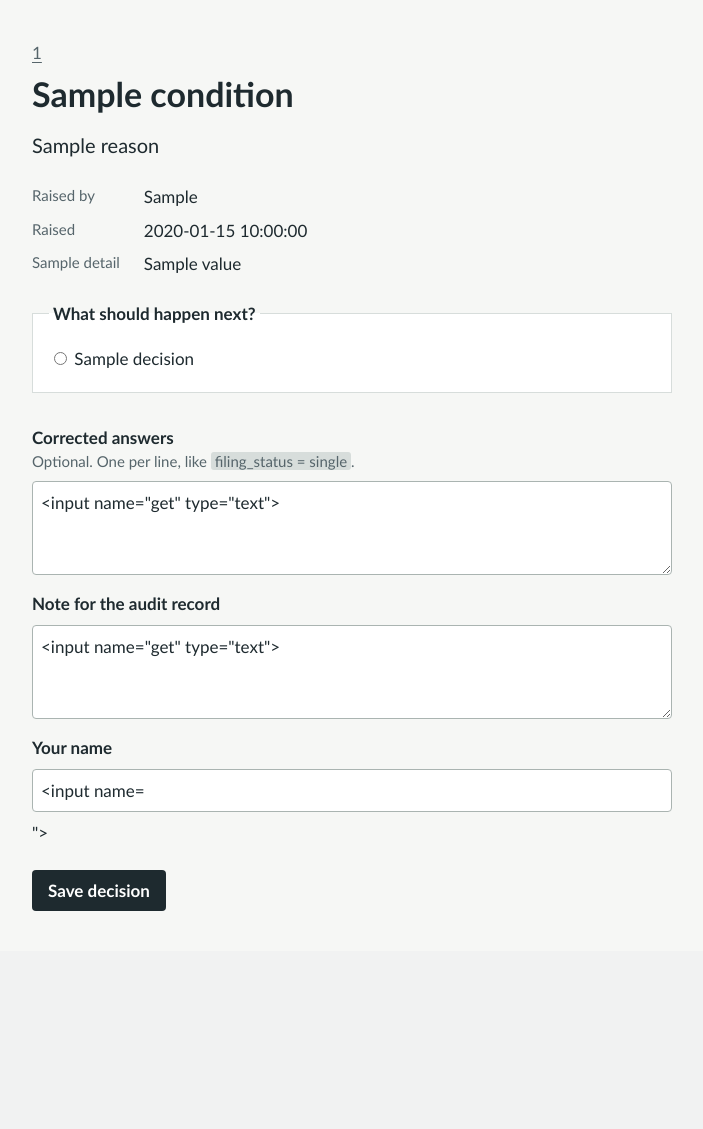
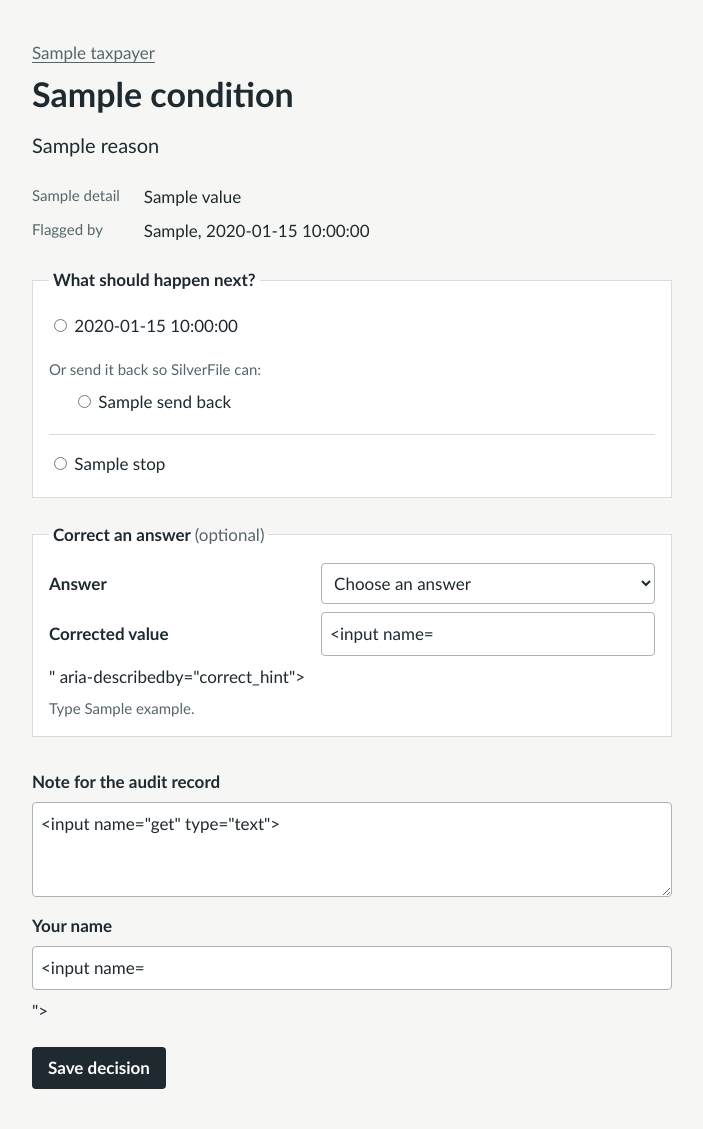
Before and after one commit to SJAlanA/kushim-silverfile-team3, a Flask app: template src/dashboard/templates/resolve.html in a window 1280 px wide. Shown: the part 62-1191 px from the top of the page, without its empty margins (32-735 px from the left). Before the commit the page ends 973 px from the top, so only its background shows below. Run offline with Flask 3, Linux system fonts and the light colour scheme; the template is opened without the code that fills it: most values are stand-ins (such as "Sample title", 1, 10 or a date in 2020); form fields are guessed from the names that the template uses.

Commit message:
Make the resolve form speak a volunteer's language
The heading uses the plain condition label, send-backs say what will be redone,
and an answer can be corrected by picking it from a list. Corrections go through
Intake's own parsers, so 'June 21, 1958' is stored as the taxpayer's answer
would be, and anything unreadable is refused in plain words. The queue shows
each return's reference number.

AI-assisted: Claude

```diff
--- a/src/dashboard/__init__.py
+++ b/src/dashboard/__init__.py
@@ -21,7 +21,9 @@ from flask import Flask, abort, flash, redirect, render_template, request, send_
 from langgraph.types import Command
 
 from src.agents import orchestrator
-from src.agents.intake_questions import BY_ID
+from src.agents import intake_parsing
+from src.agents.intake_questions import BY_ID, QUESTIONS
+from src.form.labels import DOC_TYPE_LABELS as DOC_TYPE_NAMES
 from src.dashboard.views import documents, key_figures, line_sections, outcome, readable
 from src.graph import SEND_BACK, build_graph, validate_decision
 from src.memory import get_checkpointer, list_sessions
@@ -114,15 +116,20 @@ def create_app(db_path: str | None = None) -> Flask:
         event = next((e for e in values.get("hitl", []) if e["event_id"] == event_id), None)
         if event is None:
             abort(404)
+        def page(form, status=200):
+            return render_template("resolve.html", session_id=session_id, s=values, event=event, form=form,
+                                   taxpayer=full_name(values.get("intake", {})), details=event_details(event, values),
+                                   carry_on=DECISION_LABELS["continue"], stop=DECISION_LABELS["stop"],
+                                   send_backs={key: label for key, label in DECISION_LABELS.items()
+                                               if key.startswith(SEND_BACK)},
+                                   correctable=CORRECTABLE, asked_about=answer_to_correct(event)), status
         if request.method == "GET" or event["status"] != "open":
-            return render_template("resolve.html", session_id=session_id, s=values, event=event,
-                                   decisions=DECISION_LABELS, form={})
+            return page({})
         try:
             payload = resolution_from_form(request.form, event_id)
         except ValueError as error:
             flash(str(error), "error")
-            return render_template("resolve.html", session_id=session_id, s=values, event=event,
-                                   decisions=DECISION_LABELS, form=request.form), 400
+            return page(request.form, 400)
         if not _waiting_on(graph, session_id, event_id):
             flash("This session isn't paused on that event right now. Refresh and try again.", "error")
             return redirect(url_for("session", session_id=session_id))
@@ -169,9 +176,63 @@ def resolution_from_form(form, event_id: str) -> dict:
     resolved_by = form.get("resolved_by", "").strip()
     if not resolved_by:
         raise ValueError("Add your name so the audit record shows who resolved this.")
+    updates = parse_updates(form.get("updates", ""))
+    qid, raw = form.get("correct_qid", ""), form.get("correct_value", "").strip()
+    if qid and raw:
+        updates[qid] = parse_correction(qid, raw)
     return {"event_id": event_id, "decision": validate_decision(form.get("decision", "")),
-            "note": form.get("note", "").strip(), "resolved_by": resolved_by,
-            "updates": parse_updates(form.get("updates", ""))}
+            "note": form.get("note", "").strip(), "resolved_by": resolved_by, "updates": updates}
+
+
+# Answers a volunteer can correct from the resolve form, read with Intake's own parsers so a
+# correction is stored exactly as the taxpayer's answer would be. SSNs and structured answers
+# (documents, dependents, schedules) are left to Intake.
+_PARSERS = {"name": intake_parsing.parse_name, "date": intake_parsing.parse_date,
+            "yes_no": intake_parsing.parse_yes_no, "amount": intake_parsing.parse_amount,
+            "filing_status": lambda text: intake_parsing.parse_filing_status(text)[0]}
+_EXAMPLES = {"name": "a name, using letters only", "date": "a date such as June 21, 1958",
+             "yes_no": "yes or no", "amount": "a whole-dollar amount such as 1,200, or none",
+             "filing_status": "single, married filing jointly, married filing separately, head of household "
+                              "or qualifying surviving spouse"}
+
+
+def parse_correction(qid: str, raw: str):
+    """Read one corrected answer. Raises ValueError, in plain words, when it can't be read."""
+    if qid not in CORRECTABLE:
+        raise ValueError("That answer can't be corrected here. Send the return back to ask the taxpayer again.")
+    value = _PARSERS[BY_ID[qid].kind](raw)
+    if value is None:
+        raise ValueError(f"“{raw}” doesn't read as {CORRECTABLE[qid]['example']}. "
+                         f"Check the corrected {CORRECTABLE[qid]['label'].lower()} and try again.")
+    return value
+
+
+def answer_to_correct(event: dict) -> str | None:
+    """The answer a volunteer most likely needs to change for this event, picked in the form to start with."""
+    if event["condition"] == "FILING_STATUS_AMBIGUITY":
+        return "filing_status"
+    return (event.get("details") or {}).get("question_id")
+
+
+def event_details(event: dict, values: dict) -> list[tuple[str, str]]:
+    """What an event is about, in plain words: the question and its current answer, or the document."""
+    details, rows = event.get("details") or {}, []
+    qid = details.get("question_id")
+    if qid in BY_ID:
+        rows.append(("About", label(qid)))
+        current = (values.get("intake") or {}).get(qid)
+        if current and not BY_ID[qid].sensitive:
+            shown = readable(mask(current.get("value")), qid)
+            rows.append(("Current answer", shown if isinstance(shown, str) else "; ".join(shown)))
+    record = (values.get("extracted") or {}).get(details.get("doc_id"))
+    if details.get("doc_id"):
+        doc_type = (record or {}).get("doc_type") or "Document"
+        rows.append(("Document", f"{DOC_TYPE_NAMES.get(doc_type, doc_type)} ({details['doc_id']})"))
+    if details.get("taxpayer_said"):
+        rows.append(("Taxpayer said", f"“{details['taxpayer_said']}”"))
+    shown = {"question_id", "doc_id", "taxpayer_said", "fingerprint"}
+    rows += [(key.replace("_", " ").capitalize(), plain(value)) for key, value in details.items() if key not in shown]
+    return rows
 
 
 def parse_updates(text: str) -> dict:
@@ -251,3 +312,6 @@ def format_time(value: str) -> str:
         return value or ""
     hour = moment.hour % 12 or 12
     return f"{moment:%b} {moment.day}, {moment:%Y}, {hour}:{moment:%M} {'AM' if moment.hour < 12 else 'PM'} UTC"
+
+
+CORRECTABLE = {q.qid: {"label": label(q.qid), "example": _EXAMPLES[q.kind]} for q in QUESTIONS if q.kind in _PARSERS}
--- a/src/dashboard/static/style.css
+++ b/src/dashboard/static/style.css
@@ -207,3 +207,17 @@ input:not([type="radio"]), textarea {
 .values dt { font-size: 16px; color: var(--ink); }
 .values dd { margin: 0; text-align: right; }
 .events .hint { display: block; }
+
+/* Resolve form: carry on, send back (grouped and indented) or stop; one answer can be corrected */
+.choice-group { margin: var(--s3) 0 var(--s1); color: var(--muted); font-size: 15px; }
+.choice-indent { padding-left: var(--s4); }
+.choice-stop { margin-top: var(--s3); padding-top: var(--s3); border-top: 1px solid var(--rule); }
+.hint-inline { color: var(--muted); font-weight: 400; }
+.correction { display: grid; grid-template-columns: max-content minmax(0, 1fr); gap: var(--s2) var(--s3); align-items: center; }
+.correction label { font-weight: 600; }
+select { font: inherit; color: inherit; width: 100%; padding: var(--s2); border: 1px solid #aab4b1; border-radius: 4px; background: var(--surface); }
+fieldset .hint { margin: var(--s2) 0 0; }
+
+/* Queue: fixed columns so names, dates and buttons line up */
+.queue { table-layout: fixed; }
+.queue .col-who { width: 170px; } .queue .col-by { width: 120px; } .queue .col-when { width: 220px; } .queue .col-action { width: 120px; }
--- a/src/dashboard/templates/resolve.html
+++ b/src/dashboard/templates/resolve.html
@@ -1,36 +1,59 @@
 {% extends "base.html" %}
-{% block title %}Resolve {{ event.condition }}{% endblock %}
+{% block title %}{{ condition_label(event.condition) }}{% endblock %}
 {% block content %}
-{% set first = s.intake.get("taxpayer_first_name") if s.intake else None %}
-<p class="meta crumb"><a href="{{ url_for('session', session_id=session_id) }}">{{ first.value if first else session_id }}</a></p>
-<h1>{{ event.condition|replace("_", " ")|lower|capitalize }}</h1>
+<p class="meta crumb"><a href="{{ url_for('session', session_id=session_id) }}">{{ taxpayer or "Ref. " ~ session_id|reference }}</a></p>
+<h1>{{ condition_label(event.condition) }}</h1>
 <p class="lead">{{ event.reason }}</p>
 <dl class="facts">
-  <dt>Raised by</dt><dd>{{ event.raised_by|replace("_", " ")|capitalize }}</dd>
-  <dt>Raised</dt><dd>{{ event.raised_at|when }}</dd>
-  {% for key, value in (event.details or {}).items() if key != "fingerprint" %}
-    <dt>{{ key|replace("_", " ")|capitalize }}</dt><dd>{{ value|plain }}</dd>
-  {% endfor %}
+  {% for name, value in details %}<dt>{{ name }}</dt><dd>{{ value }}</dd>{% endfor %}
+  <dt>Flagged by</dt><dd>{{ event.raised_by|replace("_", " ")|capitalize }}, {{ event.raised_at|when }}</dd>
 </dl>
 
 {% if event.status == "resolved" %}
-  <p class="notice notice-ok">Resolved: {{ event.resolution.decision }} by {{ event.resolution.resolved_by }} on {{ event.resolution.resolved_at|when }}.{% if event.resolution.note %} Note: {{ event.resolution.note }}{% endif %}</p>
+  <p class="notice notice-ok">{{ decision_done(event.resolution.decision) }} by {{ event.resolution.resolved_by }}, {{ event.resolution.resolved_at|when }}.{% if event.resolution.note %} Note: {{ event.resolution.note }}{% endif %}</p>
 {% else %}
+{% set chosen = form.get("decision", "continue") %}
 <form method="post" class="resolve">
   <fieldset>
     <legend>What should happen next?</legend>
-    {% for value, label in decisions.items() %}
-      <label class="choice"><input type="radio" name="decision" value="{{ value }}" required
-        {% if form.get("decision") == value or (not form.get("decision") and loop.first) %}checked{% endif %}> {{ label }}</label>
+    <label class="choice"><input type="radio" name="decision" value="continue" required {% if chosen == "continue" %}checked{% endif %}> {{ carry_on }}</label>
+    <p class="choice-group">Or send it back so SilverFile can:</p>
+    {% for value, label in send_backs.items() %}
+    <label class="choice choice-indent"><input type="radio" name="decision" value="{{ value }}" {% if chosen == value %}checked{% endif %}> {{ label }}</label>
     {% endfor %}
+    <label class="choice choice-stop"><input type="radio" name="decision" value="stop" {% if chosen == "stop" %}checked{% endif %}> {{ stop }}</label>
   </fieldset>
-  <label for="updates">Corrected answers <span class="hint">Optional. One per line, like <code>filing_status = single</code>.</span></label>
-  <textarea id="updates" name="updates" rows="3">{{ form.get("updates", "") }}</textarea>
+
+  <fieldset>
+    <legend>Correct an answer <span class="hint-inline">(optional)</span></legend>
+    {% set picked = form.get("correct_qid") or (asked_about if asked_about in correctable else "") %}
+    <div class="correction">
+      <label for="correct_qid">Answer</label>
+      <select id="correct_qid" name="correct_qid">
+        <option value="">Choose an answer</option>
+        {% for qid, item in correctable.items() %}
+        <option value="{{ qid }}" data-example="{{ item.example }}" {% if qid == picked %}selected{% endif %}>{{ item.label }}</option>
+        {% endfor %}
+      </select>
+      <label for="correct_value">Corrected value</label>
+      <input id="correct_value" name="correct_value" value="{{ form.get('correct_value', '') }}" aria-describedby="correct_hint">
+    </div>
+    <p class="hint" id="correct_hint">{% if picked %}Type {{ correctable[picked].example }}.{% else %}Leave this blank if no answer needs changing.{% endif %}</p>
+  </fieldset>
+
   <label for="note">Note for the audit record</label>
-  <textarea id="note" name="note" rows="3">{{ form.get("note", "") }}</textarea>
+  <textarea id="note" name="note" rows="3" placeholder="What you checked and why you decided this">{{ form.get("note", "") }}</textarea>
   <label for="resolved_by">Your name</label>
   <input id="resolved_by" name="resolved_by" required autocomplete="name" value="{{ form.get('resolved_by', '') }}">
   <button type="submit">Save decision</button>
 </form>
+<script>
+  // Keep the example under "Corrected value" in step with the answer picked.
+  document.getElementById("correct_qid").addEventListener("change", function () {
+    var example = this.selectedOptions[0].dataset.example;
+    document.getElementById("correct_hint").textContent =
+      example ? "Type " + example + "." : "Leave this blank if no answer needs changing.";
+  });
+</script>
 {% endif %}
 {% endblock %}
```
Also changed, not shown: src/dashboard/templates/queue.html (+4 -3 lines), tests/test_dashboard.py (+28 -0 lines).
